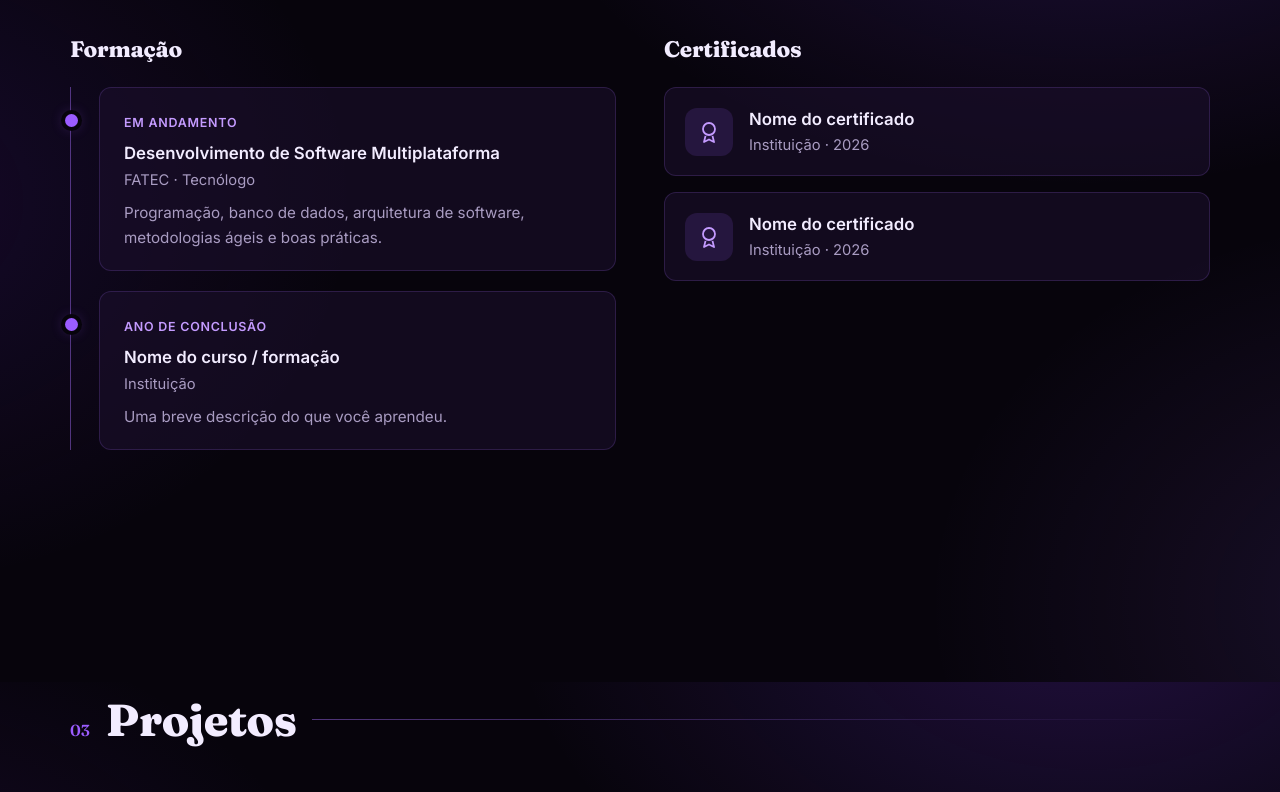
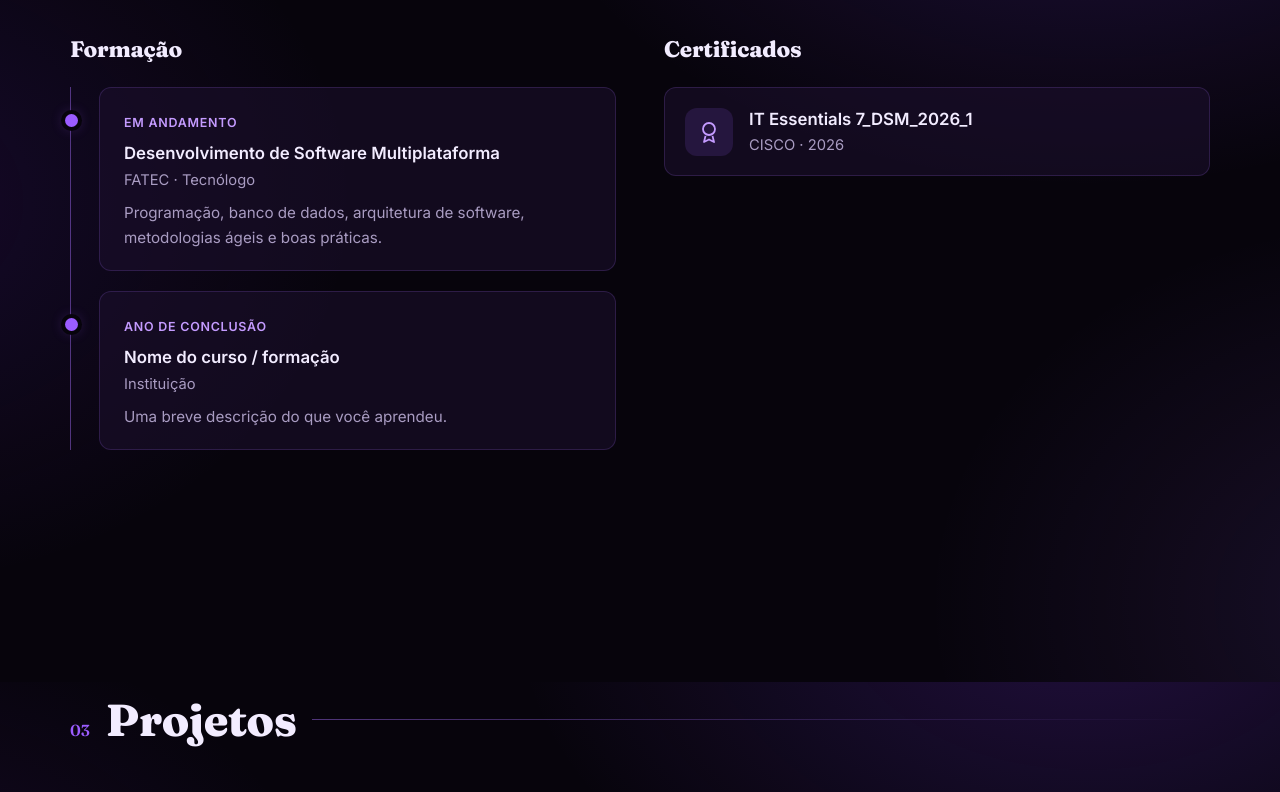
Before and after one commit to fatec-jacarei-dsm-portfolio/ra2581392613030, a plain HTML site: page docs/index.html in a window 1280 px wide. Shown: the part 1718-2510 px from the top of the page. Drawn offline with Linux system fonts and the light colour scheme.

Commit message:
mudanças

```diff
--- a/docs/index.html
+++ b/docs/index.html
@@ -158,24 +158,13 @@
                     <div>
                         <h3 class="sub-title reveal">Certificados</h3>
                         <div class="cert-grid">
-                            <!-- Para adicionar um certificado, copie um <a class="cert-card"> inteiro.
-                                 Em href coloque o link do certificado (ou o caminho do PDF/imagem em assets/). -->
-                            <a class="cert-card reveal" href="#" target="_blank" rel="noopener">
+                            <a class="cert-card reveal" href="./assets/certificados/IT_Essentials_certificate_dev-kaua-tech-gmail-com_93477c80-088c-4570-9f5a-e9c981d006e8.pdf" target="_blank" rel="noopener">
                                 <span class="cert-icon" aria-hidden="true">
                                     <svg viewBox="0 0 24 24"><path d="M12 15a6 6 0 1 0 0-12 6 6 0 0 0 0 12Zm-3.5 0.9L7 22l5-2.5L17 22l-1.5-6.1"/></svg>
                                 </span>
                                 <div>
-                                    <h4>Nome do certificado</h4>
-                                    <p class="muted">Instituição · 2026</p>
-                                </div>
-                            </a>
-                            <a class="cert-card reveal" href="#" target="_blank" rel="noopener" style="--delay: 100ms">
-                                <span class="cert-icon" aria-hidden="true">
-                                    <svg viewBox="0 0 24 24"><path d="M12 15a6 6 0 1 0 0-12 6 6 0 0 0 0 12Zm-3.5 0.9L7 22l5-2.5L17 22l-1.5-6.1"/></svg>
-                                </span>
-                                <div>
-                                    <h4>Nome do certificado</h4>
-                                    <p class="muted">Instituição · 2026</p>
+                                    <h4>IT Essentials 7_DSM_2026_1</h4>
+                                    <p class="muted">CISCO · 2026</p>
                                 </div>
                             </a>
         </section>
```
Also changed, not shown: 4 other files.
